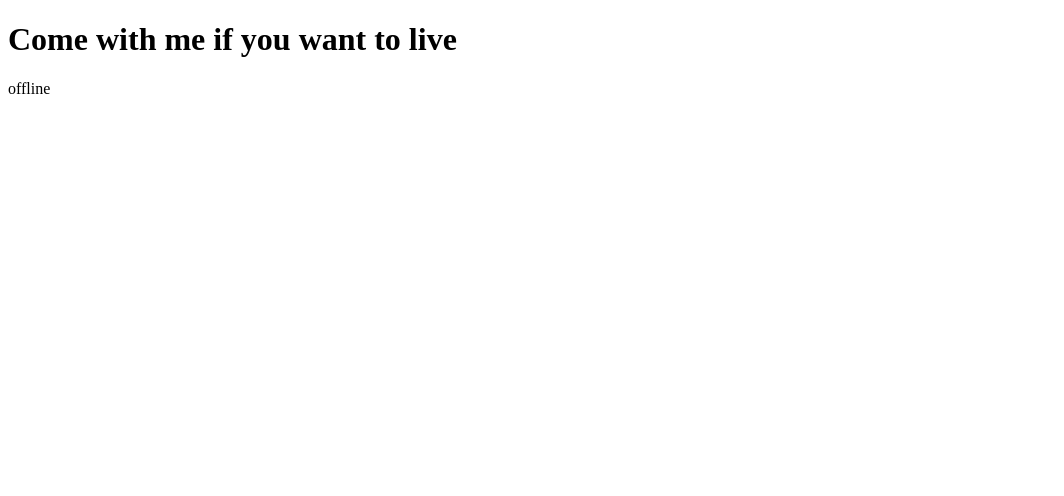
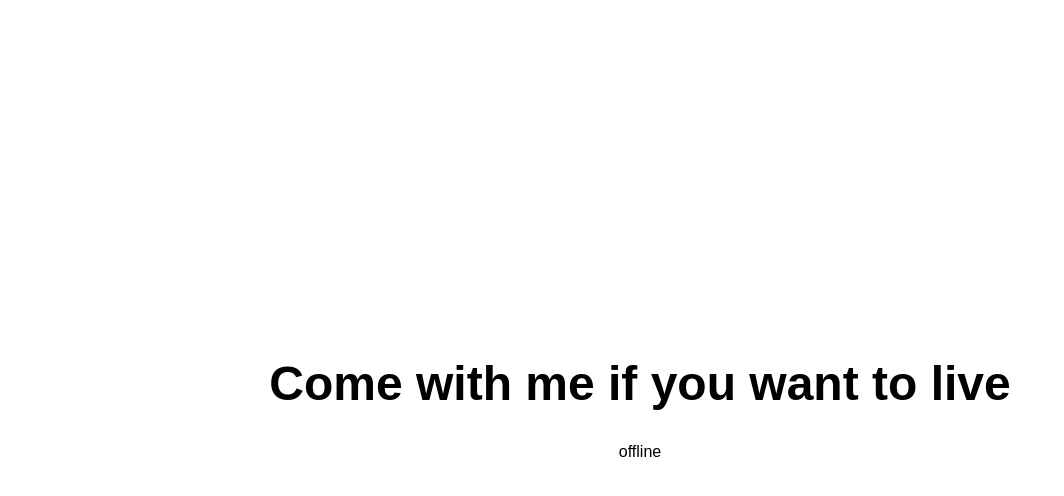
Before and after one commit to kylereese2019/kylereese2019.github.io, a plain HTML site: page test2/test2-offline.html in a window 1280 px wide. Shown: the whole page, without its empty margins (0-1064 px from the left). Drawn offline with Linux system fonts and the light colour scheme.

Commit message:
Update test2-offline.html

```diff
--- a/test2/test2-offline.html
+++ b/test2/test2-offline.html
@@ -5,6 +5,7 @@
   <meta charset="utf-8">
   <title>Vulcan 2 - offline</title>
   <meta name="viewport" content="width=device-width, initial-scale=1.0">
+  <link rel="stylesheet" href="css/style2.css">
 </head>
 
 <body class="fullscreen" style="background-color:white;">
```
